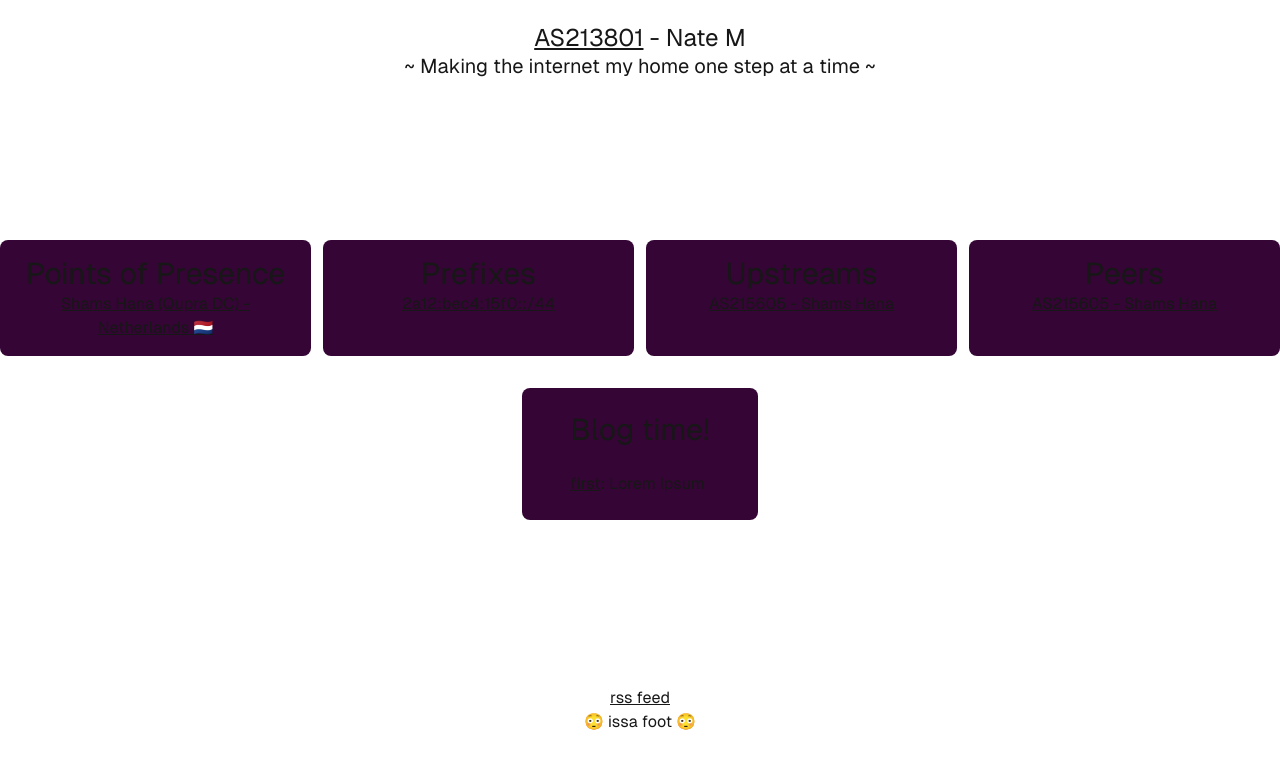
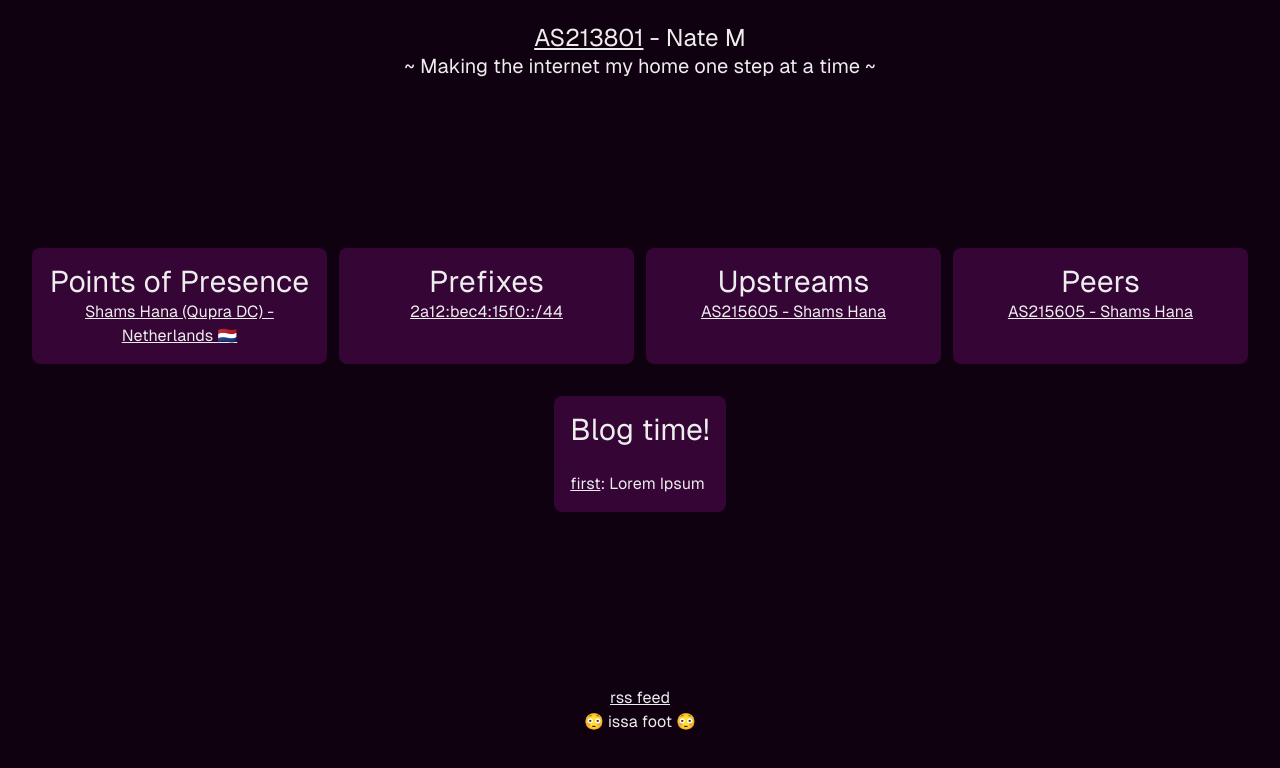
Before and after one commit to nate-moo/as213801.net, a Next.js app: page / in a window 1280 px wide. Shown: the top 768 px of the page. Built offline with nearby package versions, Linux system fonts and the light colour scheme.

Commit message:
Fixed a few styling issues

```diff
--- a/src/app/globals.css
+++ b/src/app/globals.css
@@ -3,8 +3,10 @@
 @tailwind utilities;
 
 :root {
-  --background: #ffffff;
-  --foreground: #171717;
+  --background: #100110;
+  --foreground: #ededed;
+  /*--background: #ffffff;*/
+  /*--foreground: #171717;*/
 }
 
 @media (prefers-color-scheme: dark) {
--- a/src/app/page.tsx
+++ b/src/app/page.tsx
@@ -28,7 +28,7 @@ export default function Home() {
                 <h2>~ Making the internet my home one step at a time ~</h2>
             </header>
             <main className="flex flex-col gap-8 row-start-2 items-center sm:items-start">
-                <div className={"grid grid-cols-4 grid-rows-1 gap-3 min-h-2"}>
+                <div className={"grid md:grid-cols-4 md:grid-rows-1 grid-cols-1 gap-3 min-h-2 mx-8"}>
                     {
                         data.map((stuff, index) => (
                             <div
@@ -50,7 +50,7 @@ export default function Home() {
                         ))
                     }
                 </div>
-                <div className={"p-4 text-center rounded-lg ml-auto mr-auto px-12 py-6"}
+                <div className={"p-4 text-center rounded-lg ml-auto mr-auto"}
                      style={{backgroundColor: "#350535", gridColumn: "2 / 4"}}>
                     <h1 className={"text-3xl mb-6"}>
                         Blog time!
```
